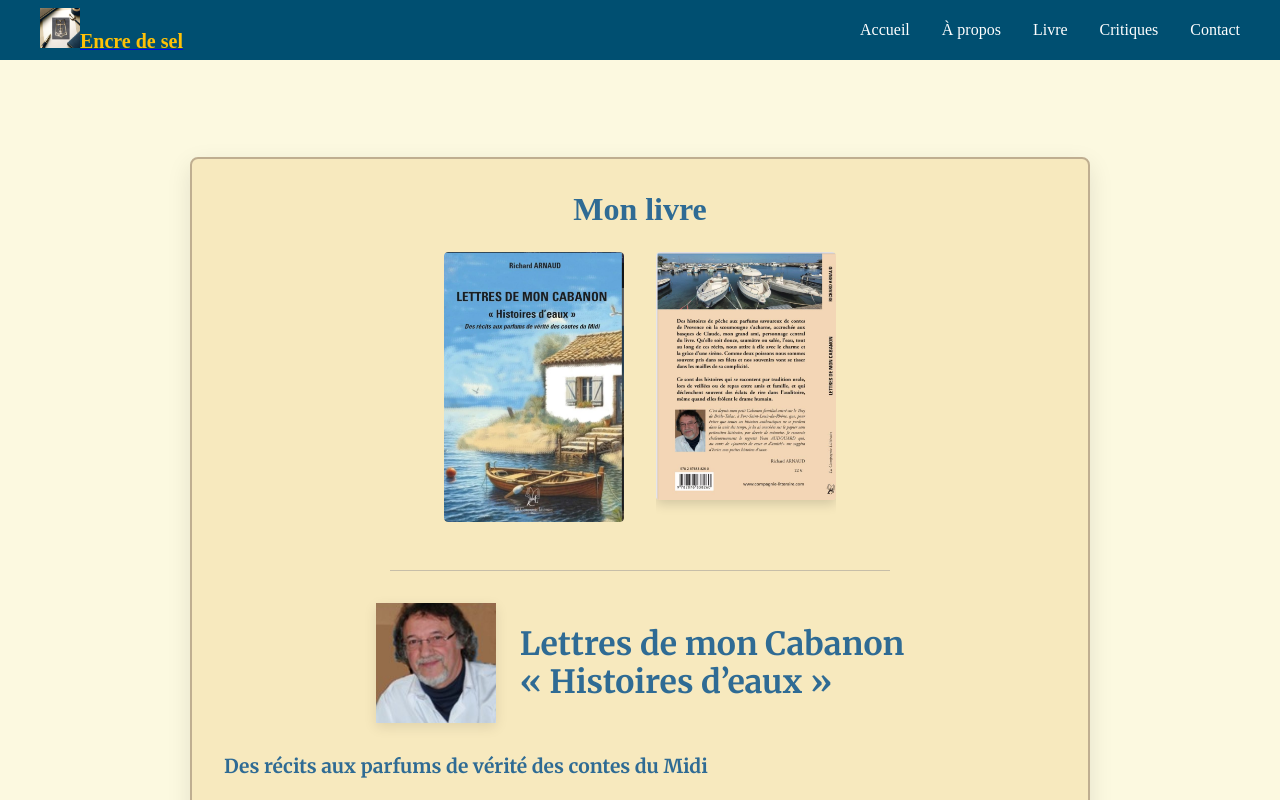
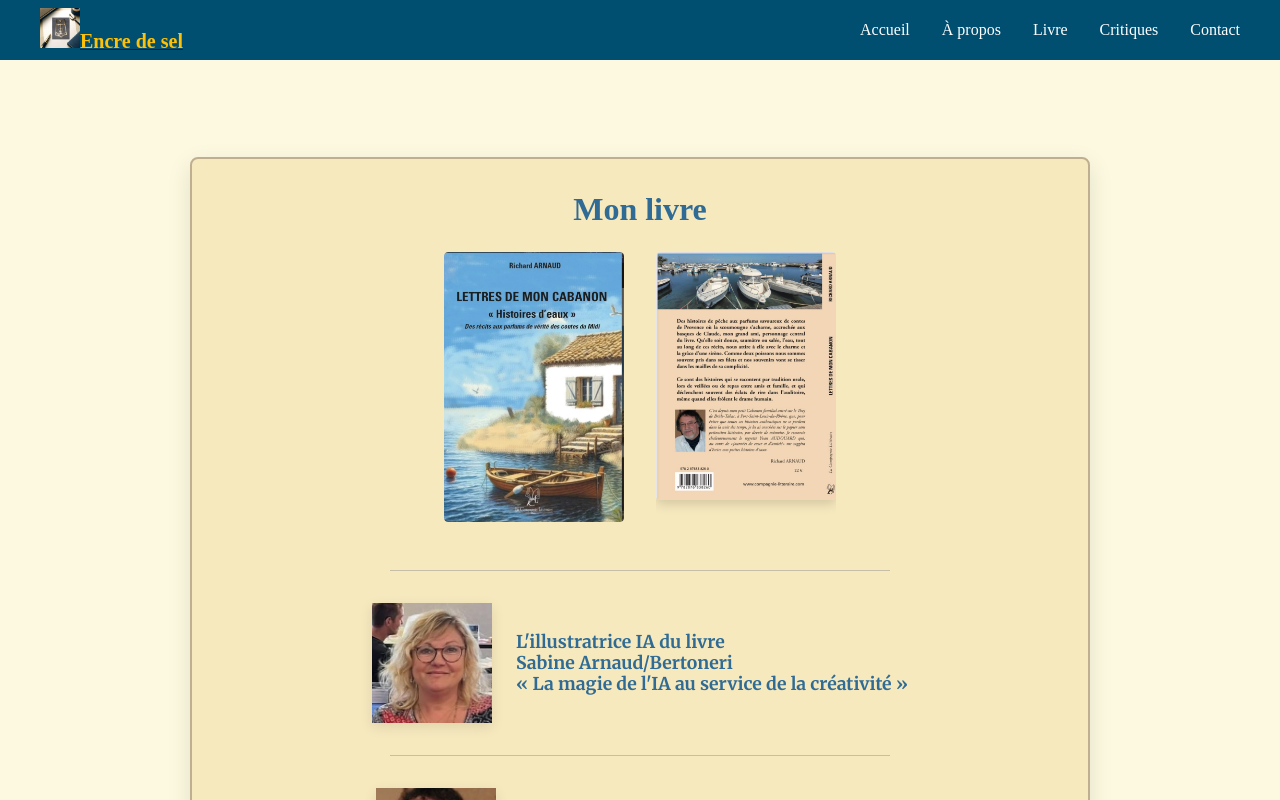
Before and after one commit to Binou05/lettres-de-mon-cabanon, a React (Create React App) app in the folder client/: page /book in a window 1280 px wide. Built offline with nearby package versions, Linux system fonts and the light colour scheme.

Commit message:
Fix Livre photo illustratrice

```diff
--- a/client/src/pages/Book.css
+++ b/client/src/pages/Book.css
@@ -111,6 +111,7 @@
     box-shadow: 0 4px 12px rgba(0, 0, 0, 0.1);
     flex-shrink: 0;
   }
+
 .image-Yvan {
   width: 200px;
   height: 120px;
@@ -125,6 +126,15 @@
   .intro-text {
     font-family: 'Merriweather', serif;
     font-size: 2rem;           /* plus grand */
+    font-weight: 700;          /* semi-bold */
+    line-height: 1.2;          /* serré pour un titre */
+    color: #2f6b94;            /* même bleu que le titre principal */
+    margin: 0;
+    white-space: nowrap;       /* une ligne sans retour auto */
+  }
+  .intro-text1 {
+    font-family: 'Merriweather', serif;
+    font-size: 1.1rem;           /* plus grand */
     font-weight: 700;          /* semi-bold */
     line-height: 1.2;          /* serré pour un titre */
     color: #2f6b94;            /* même bleu que le titre principal */
--- a/client/src/pages/Book.jsx
+++ b/client/src/pages/Book.jsx
@@ -7,6 +7,7 @@ import "./Book.css";
 import coverVerso from "../assets/images/photo-verso-livre.jpg";
 import coverRecto from "../assets/images/photo-recto-livre.jpg";
 import imagePapa from "../assets/images/Image-papa.jpg";
+import photoSabine from "../assets/images/photoSabine.jpg";
 import photoRichardEcrivain from "../assets/images/photo-richard-ecrivain.jpg";
 
 export default function Book() {
@@ -47,9 +48,21 @@ export default function Book() {
           </div>
 
           <section className="book-about">
-
             <div className="separator" />
 
+            <div className="about-intro">
+              <img
+                className="image-papa"
+                src={photoSabine}
+                alt="Portrait de l'illustratrice du livre, Sabine Arnaud/Bertoneri"
+              />
+              <p className="intro-text1">
+                L'illustratrice IA du livre <br/> Sabine Arnaud/Bertoneri
+                <br />« La magie de l'IA au service de la créativité
+                »
+              </p>
+            </div>
+            <div className="separator" />
             <div className="about-intro">
               <img
                 className="image-papa"
@@ -61,8 +74,10 @@ export default function Book() {
                 <br />« Histoires d’eaux »
               </p>
             </div>
+
             <p className="intro">
-              Des récits aux parfums de vérité des contes du Midi </p>
+              Des récits aux parfums de vérité des contes du Midi{" "}
+            </p>
             <br />
             <div className="about-text">
               <p>
@@ -83,15 +98,16 @@ export default function Book() {
               </p>
               <p>
                 C’est depuis mon petit Cabanon familial ancré sur le They de
-                Brûle-Tabac à Port-Saint-Louis-du-Rhône, pour éviter que
-                toutes ces histoires authentiques ne se perdent dans la nuit des
-                temps, je les ai couchées sur le papier sans prétention
-                littéraire par devoir de mémoire.
+                Brûle-Tabac à Port-Saint-Louis-du-Rhône, pour éviter que toutes
+                ces histoires authentiques ne se perdent dans la nuit des temps,
+                je les ai couchées sur le papier sans prétention littéraire par
+                devoir de mémoire.
               </p>
-               <img className="image-Yvan"
-                            src={photoRichardEcrivain}
-                            alt="Richard Arnaud et Yvan Audouard"
-                          />
+              <img
+                className="image-Yvan"
+                src={photoRichardEcrivain}
+                alt="Richard Arnaud et Yvan Audouard"
+              />
               <p>
                 Je remercie chaleureusement le regretté Yvan AUDOUARD qui, au
                 cours de « journées de cœur et d’amitié », me suggéra d’écrire
```
Also changed, not shown: client/src/assets/images/photoSabine.jpg (added).
